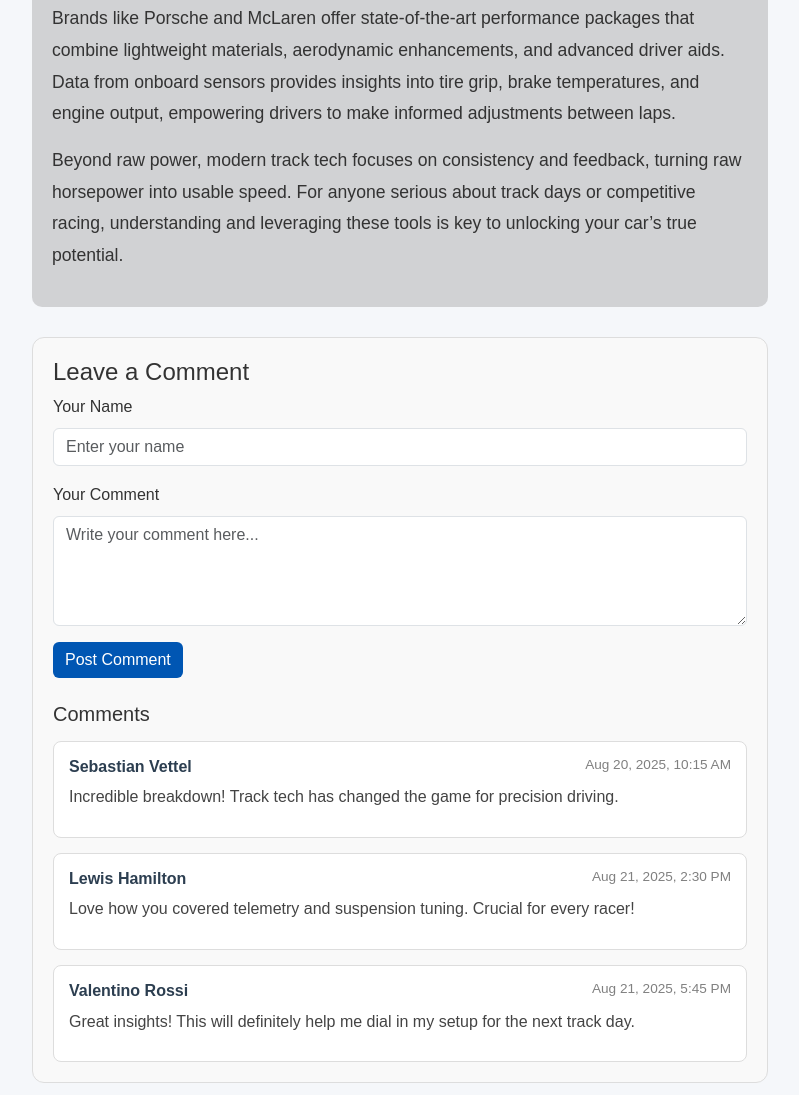
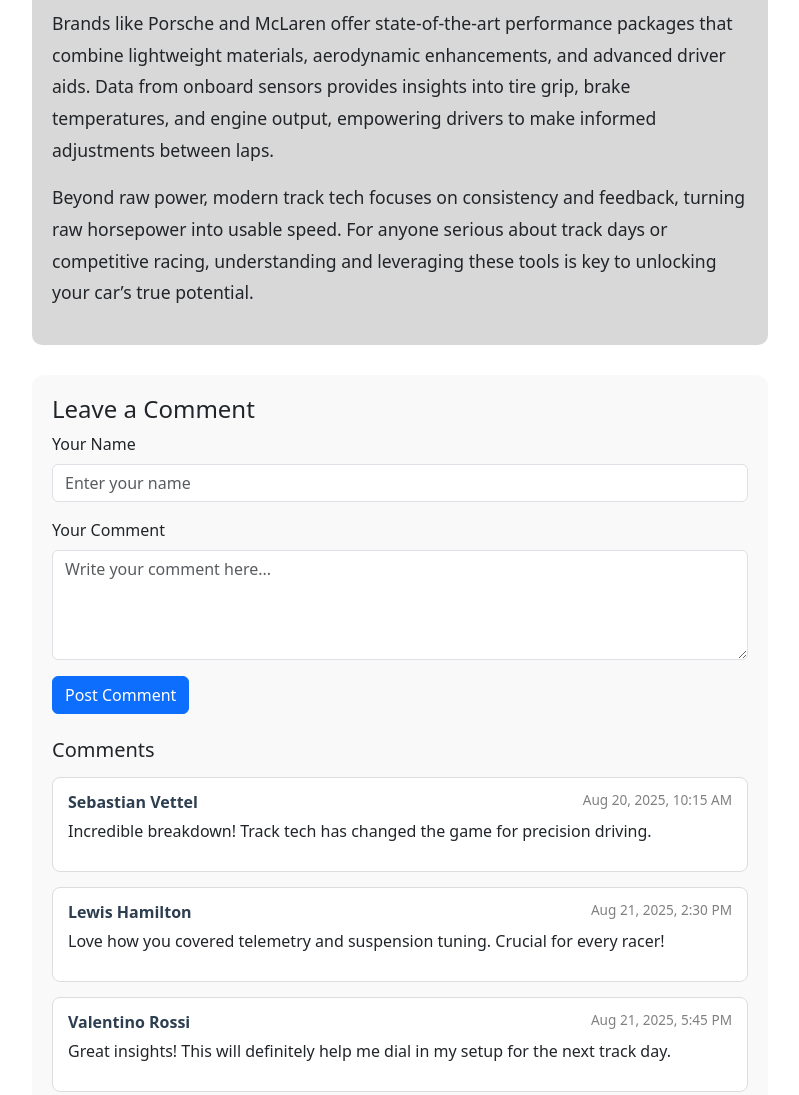
Before and after one commit to jayaram-patel/FSD_Website, a plain HTML site: page index.html in a window 1280 px wide. Shown: the part 545-1640 px from the top of the page, without its empty margins (240-1039 px from the left). Drawn offline with nearby package versions, Linux system fonts and the light colour scheme.

Commit message:
Update style.css

```diff
--- a/style.css
+++ b/style.css
@@ -1,73 +1,12 @@
-body {
-  background-color: #f5f7fa;
-  font-family: Arial, sans-serif;
-  color: #333;
-  line-height: 1.6;
-  margin: 0;
-  padding: 0;
-}
-
-.post-title {
-  color: #003366;
-  font-size: 2rem;
-  font-weight: bold;
-  margin-bottom: 10px;
-}
-
-.author {
-  color: #666;
-  font-style: italic;
-  margin-bottom: 20px;
-  font-size: 0.95rem;
-}
-
-p {
-  font-size: 1rem;
-  margin-bottom: 15px;
-}
-
-.comment-section {
-  background: #ffffff;
-  padding: 20px;
-  border-radius: 10px;
-  border: 1px solid #ddd;
-  margin-top: 30px;
-}
-
-button.btn-primary {
-  background-color: #0056b3;
-  border: none;
-}
-button.btn-primary:hover {
-  background-color: #003f7f;
-}
-
-.comment-box {
-  background: #f9f9f9;
-  border: 1px solid #ccc;
-  border-radius: 8px;
-  padding: 12px;
-  margin-top: 12px;
-}
-
-.comment-author {
-  font-weight: bold;
-  color: #0056b3;
-}
-
-.comment-date {
-  font-size: 0.85rem;
-  color: #777;
-}
-
-.comment-text {
-  margin-top: 5px;
-  color: #444;
-}
-
 .blog-content {
   background-color: rgba(65, 61, 61, 0.2);
   padding: 20px;
   border-radius: 10px;
   margin-bottom: 20px;
 }
+
+img:hover {
+  transform: scale(1.05);
+  transition: transform 0.3s ease;
+  box-shadow: 0 8px 16px rgba(0,0,0,0.2);
+}
```
